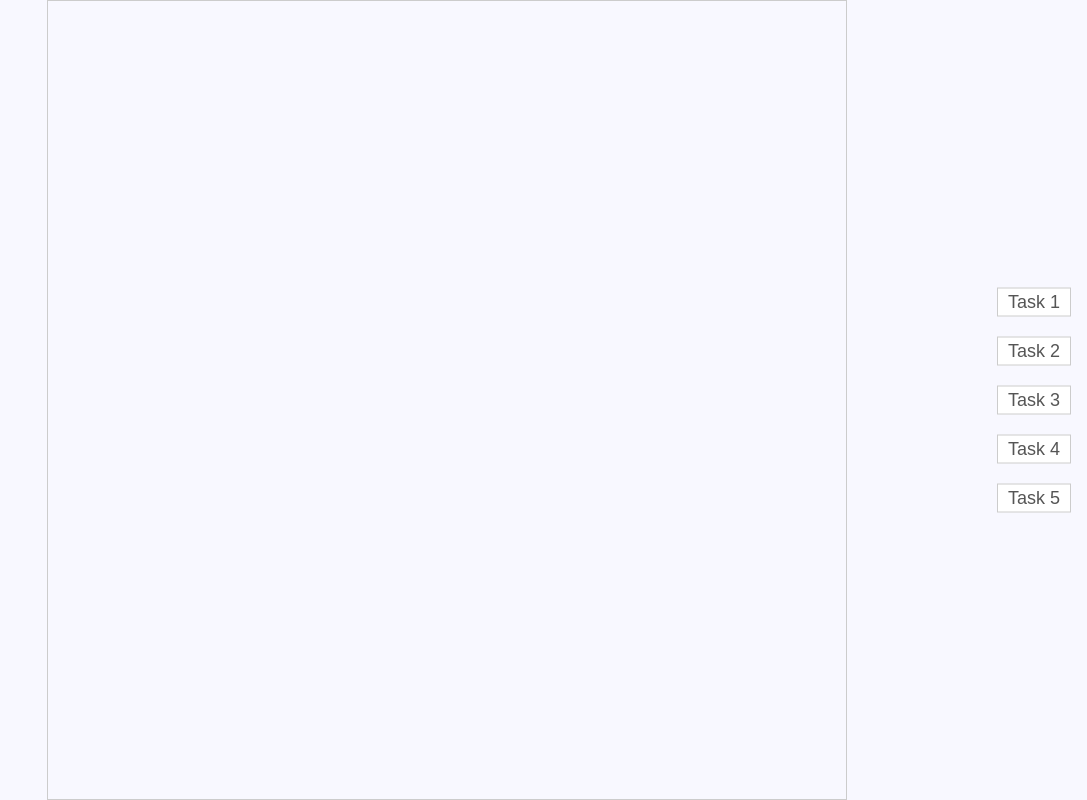
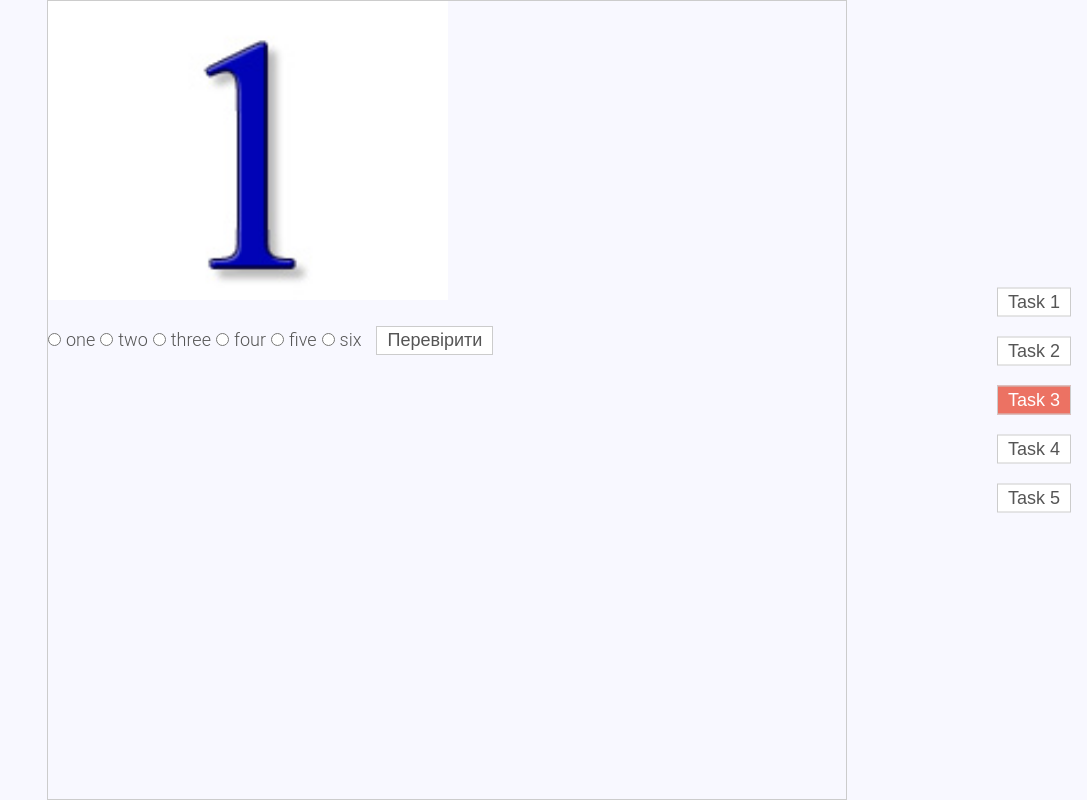
Before and after one commit to marishchepina/AL, a plain HTML site: page task1.html in a window 1280 px wide. Both pictures are taken after a click on the button "Task 3". Shown: the whole page, without its empty margins (193-1280 px from the left). Drawn offline with Linux system fonts and the light colour scheme.

Commit message:
t3  elements rendering step by step
elements rendering step by step
you coose right jr wrong element

```diff
--- a/css/styles.css
+++ b/css/styles.css
@@ -10,16 +10,18 @@ textarea:focus, input:focus {color: goldenrod;}
 
 
 
-#container    {margin: 0 auto; border: 1px solid #ccc; display: flex; align-items: center;justify-content: center; position: relative; max-width: 800px}
-.buttonBlock    {position: absolute; right: 0;  top: 50%; transform: translateY(-50%);width: 100px}
+#container      {margin: 0 auto; border: 1px solid #ccc; display: flex; align-items: center;justify-content: center; position: relative; max-width: 800px}
+.buttonBlock    {position: absolute; z-index: 100; right: 0;  top: 50%; transform: translateY(-50%);width: 100px}
 .btn            {cursor: pointer; background: #fff;border: 1px solid #ccc; color: #555; margin: 10px; padding: 3px 10px 3px 10px;font-size: 1.8rem;}
-.btn:hover, .btn:active  {background: #EC7263; color: #fff}
+.btn:hover, .btn--active  {background: #EC7263; color: #fff}
 .img            {display: flex}
+.top            {display: block !important; z-index: 999;}
+#message        {background: #566371; color: #fff; padding: 20px; width: 300px; min-height: 150px; position: absolute; display: none; right: 0; top: 0; transform: translate(-50%);}
 
 
 
 /*-------------------------------TASK 1------------------------------------------------*/
-#container ul {position: relative; width: 100%; height: 100%; }
+#container ul   {position: relative; width: 100%; height: 100%; }
 #container ul li{position: absolute; display: block; left: 0; top: 0; width: 100%; height: 100%; z-index: 1; background-color: ghostwhite;}
 #container ul li img{width: 100%; max-width: 400px}
 #container ul .top    {z-index: 10;}
@@ -27,4 +29,6 @@ textarea:focus, input:focus {color: goldenrod;}
 
 
 
-/*-------------------------------TASK 2------------------------------------------------*/
+/*-------------------------------TASK 3------------------------------------------------*/
+.radio:checked+label  {border: 1px solid #ccc}
+label                   {display: inline-block; padding: 5px;margin: 20px 0 0 0}
--- a/js/task2.js
+++ b/js/task2.js
@@ -22,8 +22,9 @@ let renderWord = function (word) {
 }
 
 let renderLetters = function (word) {
-    for (let i = 0; i > word.length; i++) {
+    for (let i = 0; i< word.length; i++) {
         let letters = word[i].word;
+        console.log(letters);
         letters = letters.split('');
 
 
@@ -45,6 +46,7 @@ let renderLetters = function (word) {
 
 
 STEP2.onclick = function () {
+    STEP2.classList.add('btn--active');
     renderWord(wordList);
     renderLetters(wordList);
 
--- /dev/null
+++ b/js/task3.js
@@ -0,0 +1,108 @@
+const STEP3 = document.getElementById("task3");
+const MESSAGE = document.getElementById("message");
+let container = document.getElementById("container");
+let wordUl = document.createElement('ul');
+let renderTurn = [3, 5, 1, 4, 2, 6];
+let step3Index = 0;
+let words = ["one", "two", "three", "four", "five", "six"];
+
+
+let getDigit = function (digitName) {
+    switch (digitName) {
+        case "one":
+            return 1;
+        case "two":
+            return 2;
+        case "three":
+            return 3;
+        case "four":
+            return 4;
+        case "five":
+            return 5;
+        case "six":
+            return 6;
+    }
+}
+
+let renderWord = function (word) {
+    if (container.children.length > 0) {
+    }
+    else {
+        let wordLi = document.createElement('li');
+        let wordLi__img = document.createElement('img');
+        let audio = document.createElement('audio');
+        let verifyBut = document.createElement('button');
+
+        wordLi.id = word.id;
+        wordLi.className = 'js-word';
+        wordLi__img.src = word.img;
+        audio.src = `audio\\${getDigit(word.id)}.mp3`;
+        audio.className = `audio`;
+        verifyBut.className = `btn`;
+        verifyBut.id = `verifyBtn`;
+        verifyBut.innerText = `Перевірити`;
+        verifyBut.onclick = verify;
+        container.appendChild(wordUl);
+        wordUl.appendChild(wordLi);
+        wordLi.appendChild(wordLi__img);
+        wordLi.appendChild(audio);
+
+        for (let k = 0; k < renderTurn.length; k++) {
+            let wordLi__radio = document.createElement('input');
+            let wordLi__label = document.createElement('label');
+            wordLi__radio.setAttribute("type", "radio");
+            wordLi__radio.setAttribute("name", "radio");
+            wordLi__radio.setAttribute("id", `radio${k + 1}`);
+            wordLi__radio.setAttribute("value", `${k}`);
+            wordLi__radio.setAttribute("class", `radio`);
+            wordLi__label.setAttribute("for", `radio${k + 1}`);
+            wordLi__label.innerText = words[k];
+
+            wordLi.appendChild(wordLi__radio);
+            wordLi.appendChild(wordLi__label);
+        }
+        wordLi.appendChild(verifyBut);
+    }
+}
+
+
+STEP3.onclick = function () {
+    /*    let buttons = document.getElementsByClassName('btn');
+     for (item in buttons) {
+     if (item.classList.contains("active")) {
+     item.classlist.remove('active');
+     }
+     }*/
+    STEP3.classList.add('btn--active');
+    renderWord(wordList[step3Index]);
+
+    // showWord(wordList);
+}
+
+let verify = function () {
+    var rad = document.getElementsByClassName('radio');
+    for (var i = 0; i < rad.length; i++) {
+        if (rad[i].checked) {
+            let choise = rad[i].value;
+            console.log(choise);
+            if (choise == step3Index) {
+                MESSAGE.classList.add('top');
+                MESSAGE.innerText = `Правильно!!!`;
+                step3Index++;
+                while (container.firstChild) {
+                    container.removeChild(container.firstChild);
+                }
+                renderWord(wordList[step3Index]);
+                console.log(step3Index);
+            }
+            else {
+                MESSAGE.classList.add('top');
+                MESSAGE.innerText = `Направильно. Вибрано  ${i} radiobutton`;
+            }
+        }
+       /* else {
+            MESSAGE.classList.add('top');
+            MESSAGE.innerText = `Виберіть слово.`;
+        }*/
+    }
+}
--- a/task1.html
+++ b/task1.html
@@ -8,6 +8,7 @@
 </head>
 <body>
 <div id="container"></div>
+<div id="message"></div>
 <div class="buttonBlock">
     <button id="task1" class="btn">Task 1</button>
     <button id="task2" class="btn">Task 2</button>
@@ -16,6 +17,6 @@
     <button id="task5" class="btn">Task 5</button>
 </div>
 <script src="js/data.js"></script>
-<script src="js/task2.js"></script>
+<script src="js/task3.js"></script>
 </body>
 </html>
```
